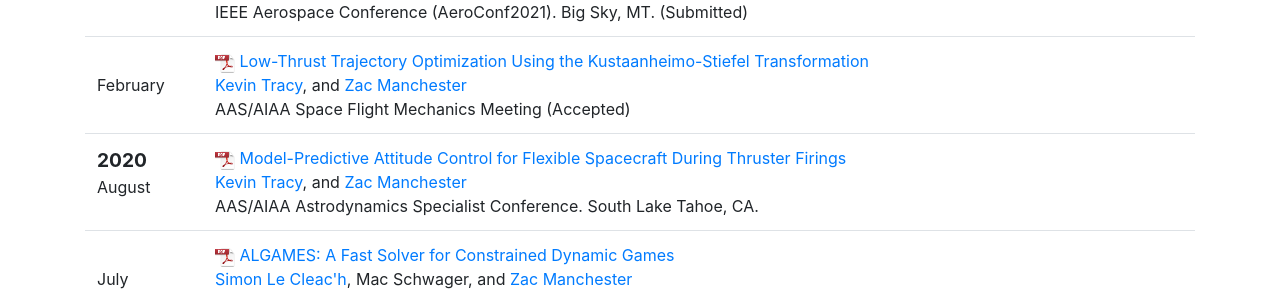
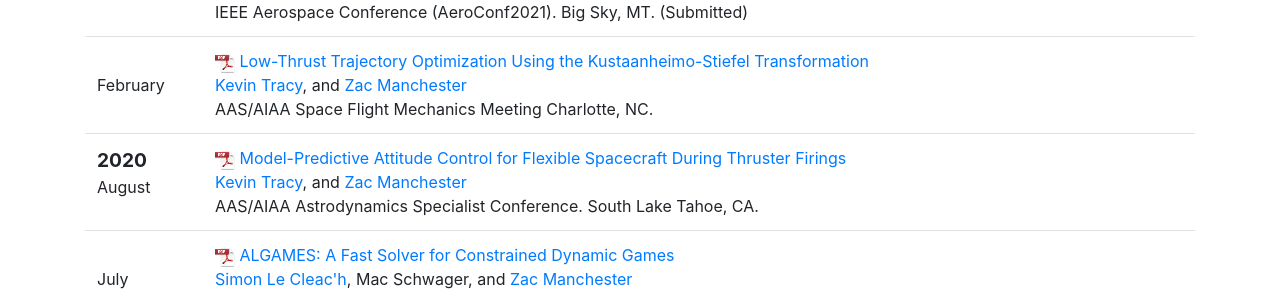
Before and after one commit to RoboticExplorationLab/roboticexplorationlab.github.io, a Jekyll site: the page built from publications.html, in a window 1280 px wide and 900 px high, scrolled down 764 px. Shown: the part 161-453 px from the top of the window. Built offline with Jekyll 4.4.1, drawn with Linux system fonts in a browser that asks for light colours.

Commit message:
modified KS low-thrust entry

```diff
--- a/_data/pubs.yml
+++ b/_data/pubs.yml
@@ -3,9 +3,9 @@
   date: 2021-02-01
   pub-type: conference
   publisher: AAS/AIAA Space Flight Mechanics Meeting
+  venue: Charlotte, NC
   pdf: ks_low_thrust.pdf
   projects: [lowthrust]
-  status: Accepted
 
 - title: Planning with Attitude
   authors: [brian, kevin, zac]
```
